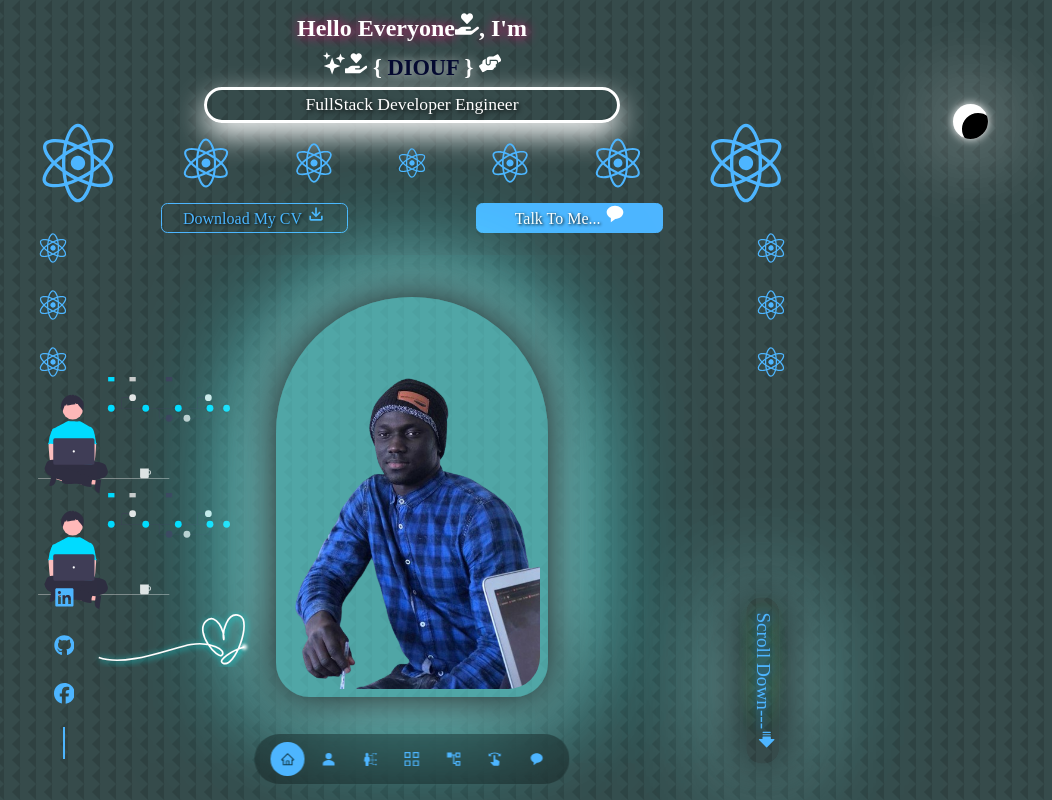
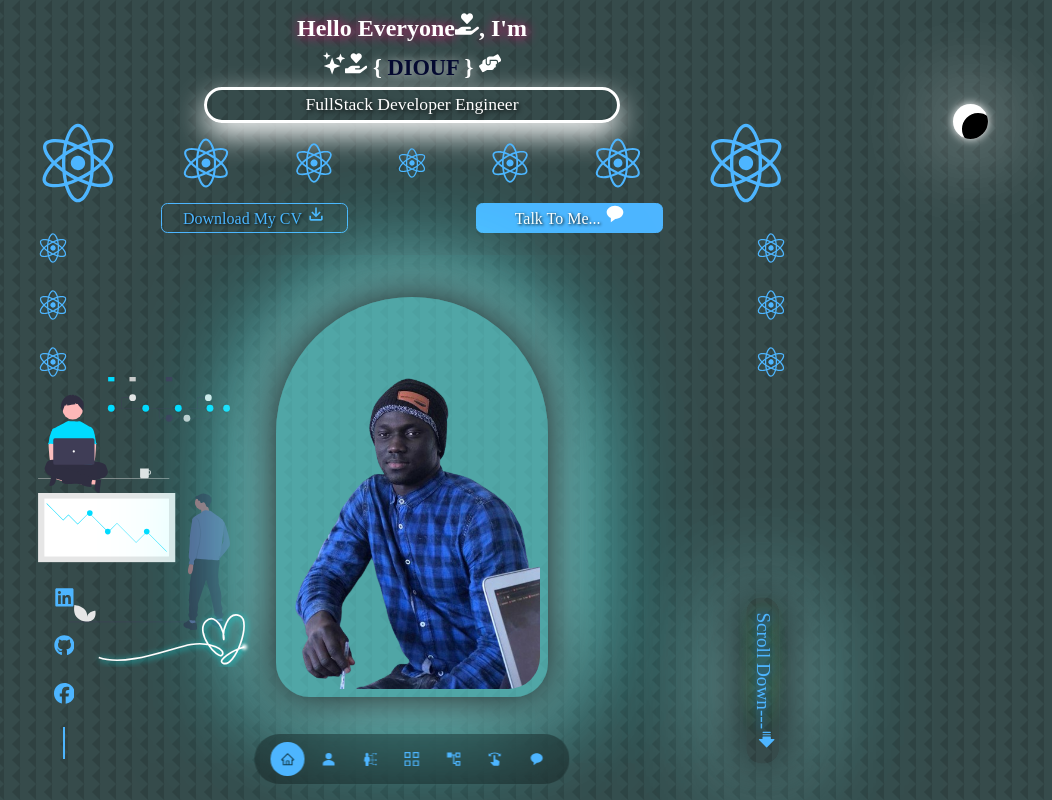
Before and after one commit to Mouhamed1003/keenprogrammer.com, a React (Create React App) app: page / in a window 1280 px wide. Shown: the top 800 px of the page, without its empty margins (228-1280 px from the left). Built offline with nearby package versions, Linux system fonts and the light colour scheme.

Commit message:
Update Header.jsx

```diff
--- a/src/components/header/Header.jsx
+++ b/src/components/header/Header.jsx
@@ -90,7 +90,7 @@ useEffect(() => {
           </div>
         <div className="img_svg1et2_header">
           <img src={IMGSVG1} alt="img_svg1_header1"/>
-          <img src={IMGSVG1} alt="img_svg1_header2"/>
+          <img src={IMGSVG2} alt="img_svg1_header2"/>
         </div>
           <Coeur/>
           <HeaderSocials/>
```
